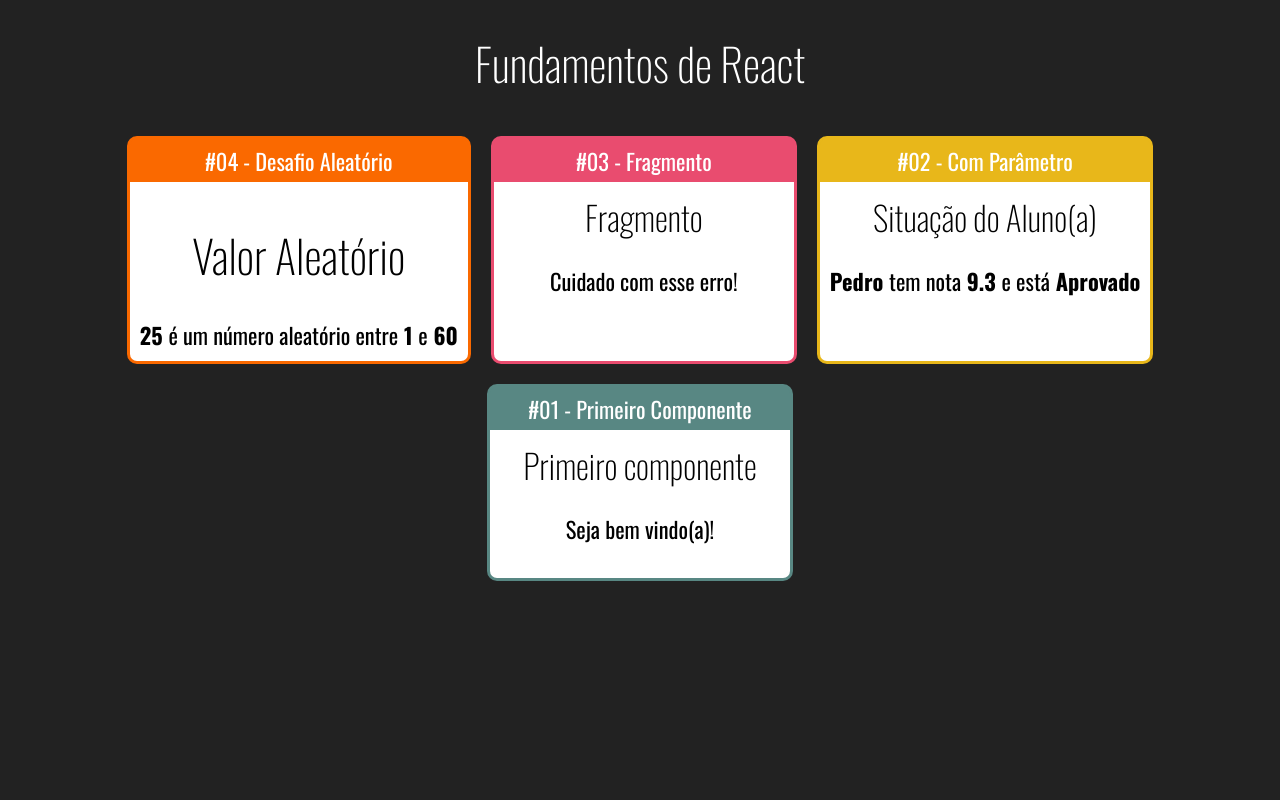
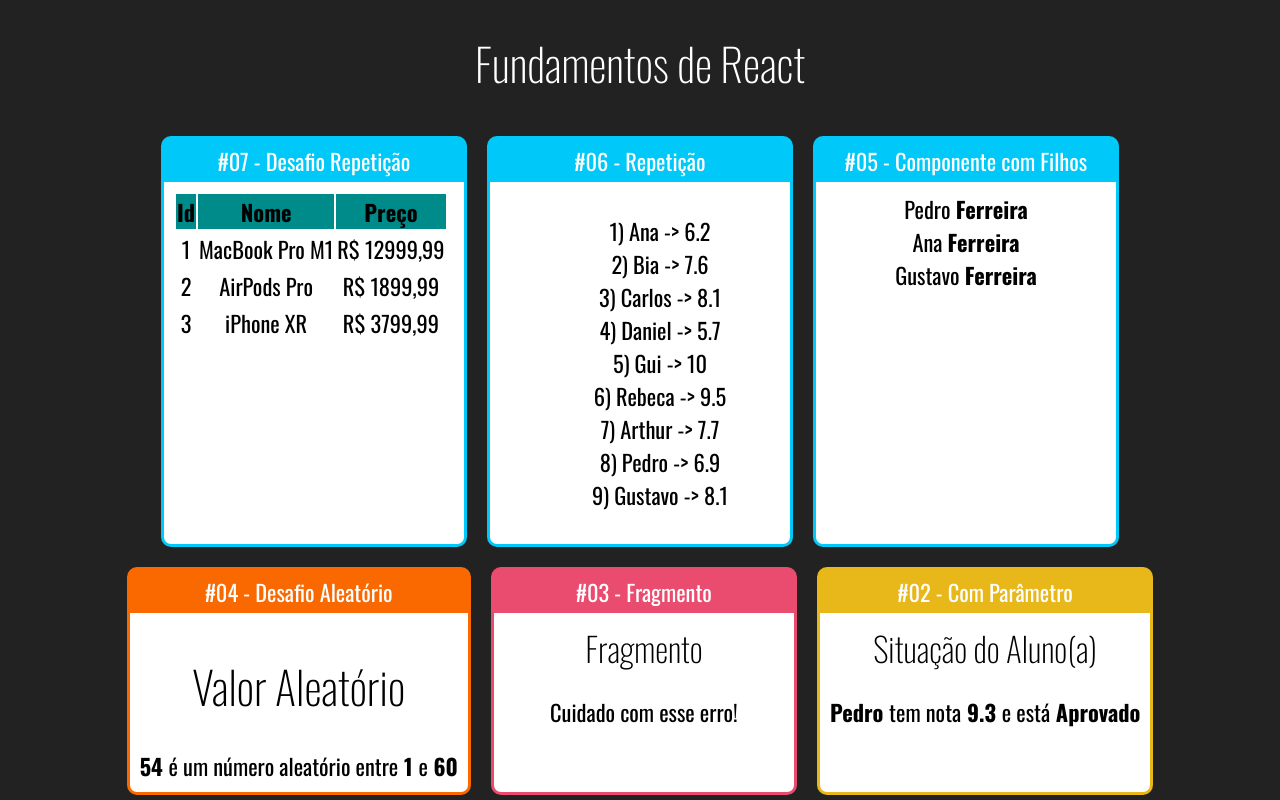
Before and after one commit to lucasmachadolopes/curso-react, a React (Create React App) app: page / in a window 1280 px wide. Shown: the top 800 px of the page. Built offline with nearby package versions, Linux system fonts and the light colour scheme.

Commit message:
Desafio repeat

```diff
--- a/src/App.jsx
+++ b/src/App.jsx
@@ -5,6 +5,10 @@
 import Fragmento from './componentes/basicos/Fragmento'
 import Aleatorio from './componentes/basicos/Aleatorio'
 import Card from './componentes/layout/Card'
+import Familia from './componentes/basicos/Familia'
+import FamiliaMembro from './componentes/basicos/FamiliaMembro'
+import ListaAlunos from './componentes/repeticao/ListaAlunos'
+import TabelaProdutos from './componentes/repeticao/TabelaProdutos'
 
 
 export default function App() {
@@ -13,20 +17,33 @@
             <h1>Fundamentos de React</h1>
 
             <div className="Cards">
+                <Card titulo="#07 - Desafio Repetição" color="#00C8F8">
+                    <TabelaProdutos></TabelaProdutos>
+                </Card>
+                <Card titulo="#06 - Repetição" color="#00C8F8">
+                    <ListaAlunos></ListaAlunos>
+                </Card>
+                <Card titulo="#05 - Componente com Filhos" color="#00C8F8">
+                    <Familia sobrenome="Ferreira">
+                        <FamiliaMembro nome="Pedro"/>
+                        <FamiliaMembro nome="Ana"/>
+                        <FamiliaMembro nome="Gustavo"/>
+                    </Familia>
+                </Card>
                 <Card titulo="#04 - Desafio Aleatório" color="#FA6900">
                     <Aleatorio min={1} max={60} />
                 </Card>
                 <Card titulo="#03 - Fragmento" color="#E94C6F">
                     <Fragmento />
                 </Card>
-                <Card titulo="#02 - Com Parâmetro" color ="#E8B71A">
+                <Card titulo="#02 - Com Parâmetro" color="#E8B71A">
                     <ComParametros
                         titulo="Situação do Aluno(a)"
                         aluno="Pedro"
                         nota={9.3}
                     />
                 </Card>
-                <Card titulo="#01 - Primeiro Componente" color ="#588783">
+                <Card titulo="#01 - Primeiro Componente" color="#588783">
                     <Primeiro></Primeiro>
                 </Card>
             </div>
--- a/src/componentes/basicos/Aleatorio.jsx
+++ b/src/componentes/basicos/Aleatorio.jsx
@@ -1,7 +1,6 @@
 import React from 'react'
 
-
-export default (props) => {
+const Aleatorio = (props) => {
     const { min, max } = props;
 
     const randomBetween = parseInt(Math.random() * (max - min) + min)
@@ -16,3 +15,5 @@
         </>
     )
 }
+
+export default Aleatorio
--- /dev/null
+++ b/src/componentes/basicos/Familia.jsx
@@ -0,0 +1,15 @@
+import React, { cloneElement } from 'react'
+
+const Familia = (props) => {
+    return (
+        <div>
+            {
+                props.children.map((child, i) => {
+                    return cloneElement(child, { ...props, key: i })
+                })
+            }
+        </div>
+    )
+}
+
+export default Familia
--- /dev/null
+++ b/src/componentes/basicos/FamiliaMembro.jsx
@@ -0,0 +1,14 @@
+import React from 'react'
+
+/**
+* @author
+* @function FamiliaMembro
+**/
+
+const FamiliaMembro = (props) => {
+
+    const { nome, sobrenome } = props
+    return <div>{nome} <strong>{sobrenome}</strong></div>
+}
+
+export default FamiliaMembro
--- /dev/null
+++ b/src/componentes/repeticao/ListaAlunos.jsx
@@ -0,0 +1,21 @@
+import React from 'react'
+import alunos from '../../data/alunos'
+
+const ListaAlunos = (props) => {
+    const alunosLi = alunos.map((aluno) => {
+        return (
+            <li key={aluno.id}>
+                {aluno.id}) {aluno.nome} {'->'} {aluno.nota}
+            </li>
+        );
+    })
+    return (
+        <div>
+            <ul style={{listStyle: 'none'}}>
+                {alunosLi}
+            </ul>
+        </div>
+    )
+}
+
+export default ListaAlunos
--- /dev/null
+++ b/src/componentes/repeticao/TabelaProdutos.css
@@ -0,0 +1,11 @@
+.TabelaProdutos table {
+    width: 100;
+}
+
+.TabelaProdutos th {
+    background-color: darkcyan;
+}
+
+.TabelaProdutos .Par {
+    background-color: #ddd;
+}
--- /dev/null
+++ b/src/componentes/repeticao/TabelaProdutos.jsx
@@ -0,0 +1,34 @@
+import React from 'react'
+import produtos from '../../data/produtos'
+import './TabelaProdutos.css'
+
+const ListaAlunos = (props) => {
+    let cabecalhosTabela = <tr>
+        <th>Id</th>
+        <th>Nome</th>
+        <th>Preço</th>
+    </tr>
+    const itensTabela = produtos.map((produto) => {
+        return (
+            <tr key={produto.id}>
+                <td>{produto.id}</td>
+                <td>{produto.nome}</td>
+                <td>R$ {produto.preco.toFixed(2).replace('.', ',')}</td>
+            </tr>
+        );
+    })
+    return (
+        <div className="TabelaProdutos">
+            <table>
+                <thead>
+                    {cabecalhosTabela}
+                </thead>
+                <tbody>
+                    {itensTabela}
+                </tbody>
+            </table>
+        </div>
+    )
+}
+
+export default ListaAlunos
--- /dev/null
+++ b/src/data/alunos.js
@@ -0,0 +1,11 @@
+export default [
+    {id: 1, nome: 'Ana', nota: 6.2 },
+    {id: 2, nome: 'Bia', nota: 7.6 },
+    {id: 3, nome: 'Carlos', nota: 8.1 },
+    {id: 4, nome: 'Daniel', nota: 5.7 },
+    {id: 5, nome: 'Gui', nota: 10.0 },
+    {id: 6, nome: 'Rebeca', nota: 9.5 },
+    {id: 7, nome: 'Arthur', nota: 7.7 },
+    {id: 8, nome: 'Pedro', nota: 6.9 },
+    {id: 9, nome: 'Gustavo', nota: 8.1 },
+]
--- /dev/null
+++ b/src/data/produtos.js
@@ -0,0 +1,5 @@
+export default [
+    {id: 1, nome: 'MacBook Pro M1', preco: 12999.99 },
+    {id: 2, nome: 'AirPods Pro', preco: 1899.99 },
+    {id: 3, nome: 'iPhone XR', preco: 3799.99 }
+]
```
